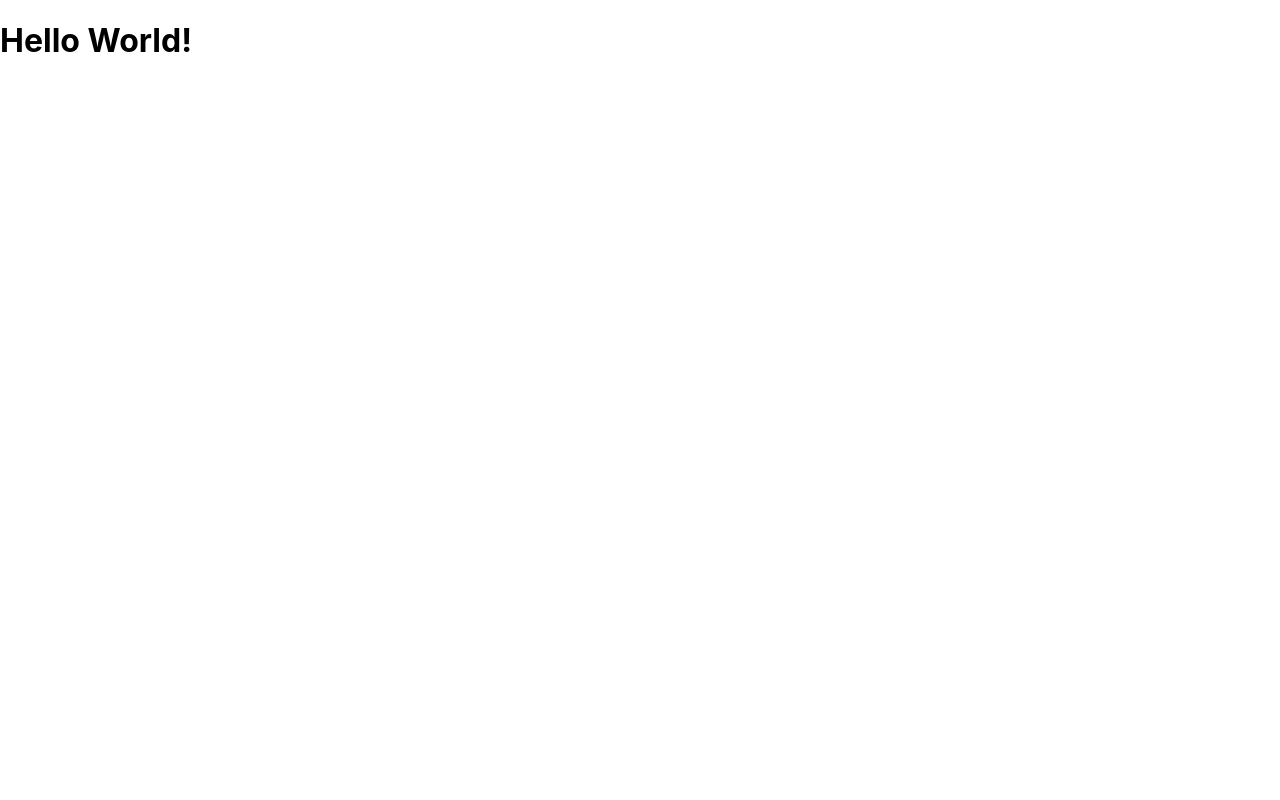
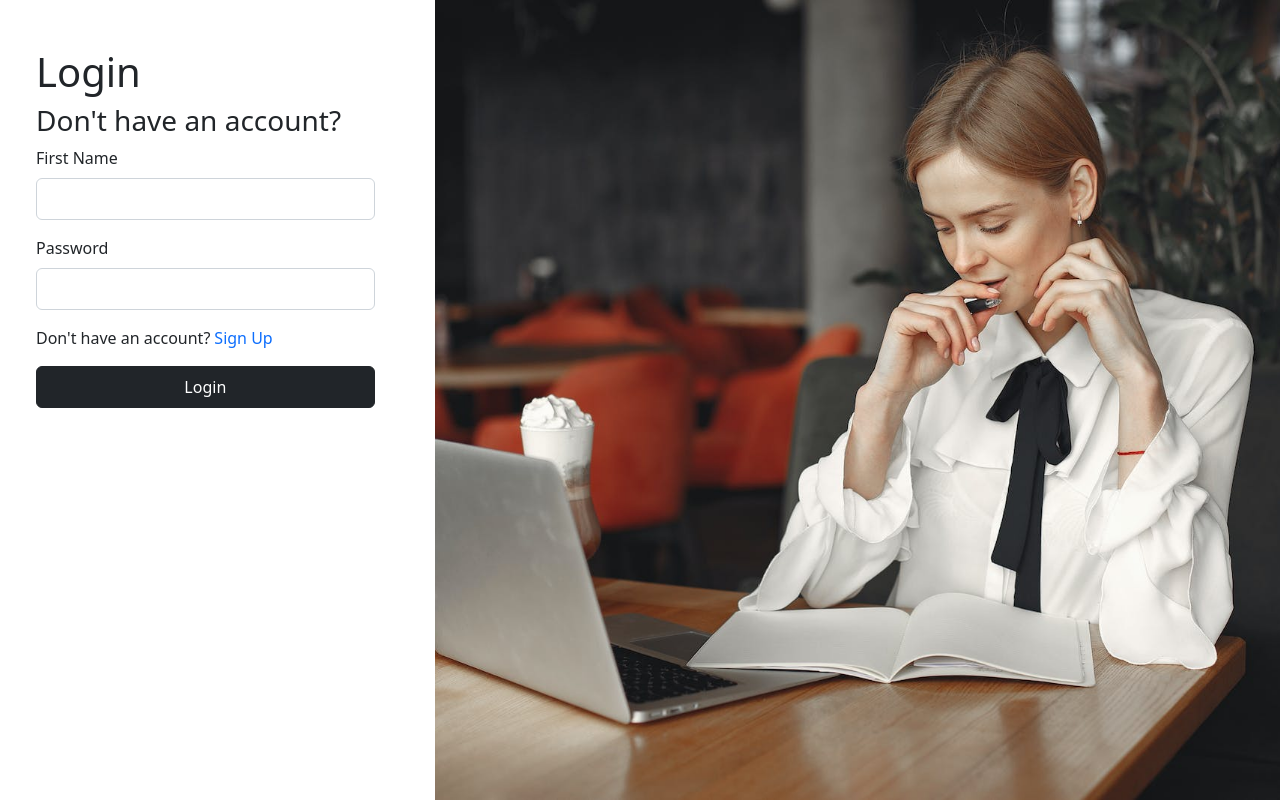
Before and after one commit to airacalins/scheduler-web, a React (Create React App) app: page / in a window 1280 px wide. Built offline with nearby package versions, Linux system fonts and the light colour scheme.

Commit message:
Authentication UI

```diff
--- a/package.json
+++ b/package.json
@@ -11,7 +11,9 @@
     "@types/node": "^17.0.45",
     "@types/react": "^18.2.6",
     "@types/react-dom": "^18.2.4",
+    "bootstrap": "^5.2.3",
     "react": "^18.2.0",
+    "react-bootstrap": "^2.7.4",
     "react-dom": "^18.2.0",
     "react-redux": "^8.0.5",
     "react-scripts": "5.0.1",
--- /dev/null
+++ b/src/app/components/form/FormGroup.tsx
@@ -0,0 +1,47 @@
+import { useState } from "react";
+import { FORM_TYPE } from "../../utilities/enums";
+import { Form } from "react-bootstrap";
+import { EMPTY_STRING } from "../../utilities/string_constants";
+
+interface Props {
+  type: FORM_TYPE,
+  title?: string,
+  placeholder?: string,
+  value?: string,
+  className?: string,
+  margin?: string,
+  width?: "w-25" | "w-50" | "w-75" | "w-100",
+  onChange: (value: string) => void,
+}
+
+const FormGroup = ({ onChange, title, placeholder, type, value, className, margin = "mb-3", width = "w-100" }: Props) => {
+  const [isInputEmpty, setIsInputEmpty] = useState<boolean>(false);
+
+  return (
+    <div className={`${margin} ${className} ${width}`}>
+      <Form.Group>
+        {
+          title && <Form.Label>{title}</Form.Label>
+        }
+        <Form.Control
+          type={type}
+          placeholder={placeholder}
+          className="py-2"
+          value={value}
+          isInvalid={isInputEmpty}
+          onChange={(evt) => {
+            setIsInputEmpty(evt.target.value === EMPTY_STRING ? true : false);
+            return (onChange(evt.target.value));
+          }}
+        />
+        {isInputEmpty &&
+          <Form.Control.Feedback type="invalid">
+            {`${title ? title : "This field"} is required`}
+          </Form.Control.Feedback>
+        }
+      </Form.Group>
+    </div >
+  )
+}
+
+export default FormGroup;
--- a/src/app/layout/App.tsx
+++ b/src/app/layout/App.tsx
@@ -1,8 +1,10 @@
 import React from 'react';
+import AuthenticationPage from '../../features/authentication/AuthenticationPage';
+import { AUTHENTICATION_FORM_TYPE } from '../utilities/enums';
 
 function App() {
   return (
-    <h1>Hello World!</h1>
+    < AuthenticationPage authenticationFormType={AUTHENTICATION_FORM_TYPE.LOGIN} />
   );
 }
 
--- a/src/app/layout/styles.css
+++ b/src/app/layout/styles.css
@@ -1,13 +1,5 @@
-body {
-  margin: 0;
-  font-family: -apple-system, BlinkMacSystemFont, 'Segoe UI', 'Roboto', 'Oxygen',
-    'Ubuntu', 'Cantarell', 'Fira Sans', 'Droid Sans', 'Helvetica Neue',
-    sans-serif;
-  -webkit-font-smoothing: antialiased;
-  -moz-osx-font-smoothing: grayscale;
+img {
+  width: 100%;
+  height: 100vh;
+  object-fit: cover;
 }
-
-code {
-  font-family: source-code-pro, Menlo, Monaco, Consolas, 'Courier New',
-    monospace;
-}
--- /dev/null
+++ b/src/app/utilities/enums.ts
@@ -0,0 +1,17 @@
+export enum AUTHENTICATION_FORM_TYPE {
+  LOGIN,
+  REGISTER,
+}
+
+export enum FORM_TYPE {
+  TEXT = "text",
+  EMAIL = "email",
+  PASSWORD = "password",
+  RADIO = "radio",
+}
+
+
+export enum VARIANT {
+  PRIMARY = "primary",
+  DARK = "dark",
+}
--- /dev/null
+++ b/src/app/utilities/string_constants.ts
@@ -0,0 +1,7 @@
+export const EMPTY_STRING = "";
+export const LOGIN = "Login";
+export const LOGIN_MESSAGE = "Don't have an account?";
+export const REGISTER = "Register";
+export const REGISTER_MESSAGE = "Already have an account?";
+export const SIGN_IN = "Sign In";
+export const SIGN_UP = "Sign Up";
--- /dev/null
+++ b/src/features/authentication/AuthenticationPage.tsx
@@ -0,0 +1,88 @@
+import { Button, Col, Row } from "react-bootstrap";
+import FormGroup from "../../app/components/form/FormGroup";
+import { AUTHENTICATION_FORM_TYPE, FORM_TYPE, VARIANT } from "../../app/utilities/enums"
+import { LOGIN, LOGIN_MESSAGE, REGISTER, REGISTER_MESSAGE, SIGN_IN, SIGN_UP } from "../../app/utilities/string_constants";
+
+interface Props {
+  authenticationFormType: AUTHENTICATION_FORM_TYPE,
+}
+
+const AuthenticationPage = ({ authenticationFormType }: Props) => {
+  const loginForm = authenticationFormType === AUTHENTICATION_FORM_TYPE.LOGIN;
+  const registerForm = authenticationFormType === AUTHENTICATION_FORM_TYPE.REGISTER;
+
+  return (
+    <Row>
+      <Col sm={4} className="p-5">
+        <h1>{loginForm ? LOGIN : REGISTER}</h1>
+        <h3>{loginForm ? LOGIN_MESSAGE : REGISTER_MESSAGE}</h3>
+
+        <FormGroup
+          title="First Name"
+          type={FORM_TYPE.TEXT}
+          onChange={() => { }}
+        />
+
+        {
+          registerForm &&
+          <>
+            <FormGroup
+              title="Last Name"
+              type={FORM_TYPE.TEXT}
+              onChange={() => { }}
+            />
+
+            <FormGroup
+              title="Email"
+              type={FORM_TYPE.EMAIL}
+              onChange={() => { }}
+            />
+          </>
+        }
+
+        <FormGroup
+          title="Password"
+          type={FORM_TYPE.PASSWORD}
+          onChange={() => { }}
+        />
+
+        {
+          registerForm &&
+          <FormGroup
+            title="Comfirm Password"
+            type={FORM_TYPE.PASSWORD}
+            onChange={() => { }}
+          />
+        }
+
+        <div className="my-3">
+          {loginForm ? LOGIN_MESSAGE : REGISTER_MESSAGE}
+          <span
+            className="ps-1 text-primary"
+            role="button"
+            onClick={() => { }}
+          >
+            {loginForm ? SIGN_UP : SIGN_IN}
+          </span>
+        </div>
+
+        <Button
+          className="w-100 p-2"
+          variant={VARIANT.DARK}
+          onClick={loginForm ? () => { } : () => { }}
+        >
+          {loginForm ? LOGIN : REGISTER}
+        </Button>
+
+      </Col>
+
+      <Col>
+        <img src="/images/schedule.jpeg" alt="" />
+
+      </Col>
+
+    </Row>
+  )
+}
+
+export default AuthenticationPage
--- a/src/index.tsx
+++ b/src/index.tsx
@@ -5,6 +5,7 @@ import App from './app/layout/App';
 import reportWebVitals from './reportWebVitals';
 import './app/layout/styles.css';
 import { store } from './app/store/store';
+import 'bootstrap/dist/css/bootstrap.min.css';
 
 const container = document.getElementById('root')!;
 const root = createRoot(container);
```
Also changed, not shown: public/images/schedule.jpeg (added), 1 other file (tests, documents, lock files or other folders).
